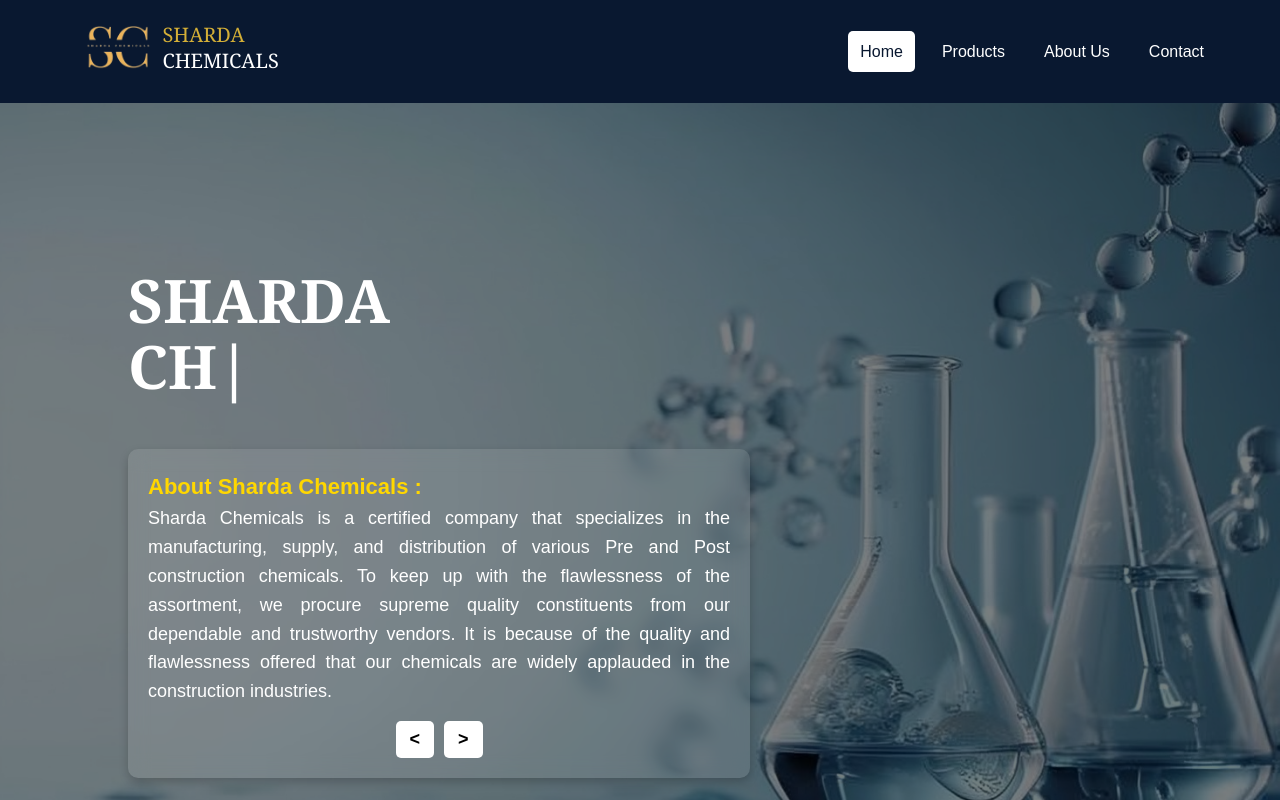
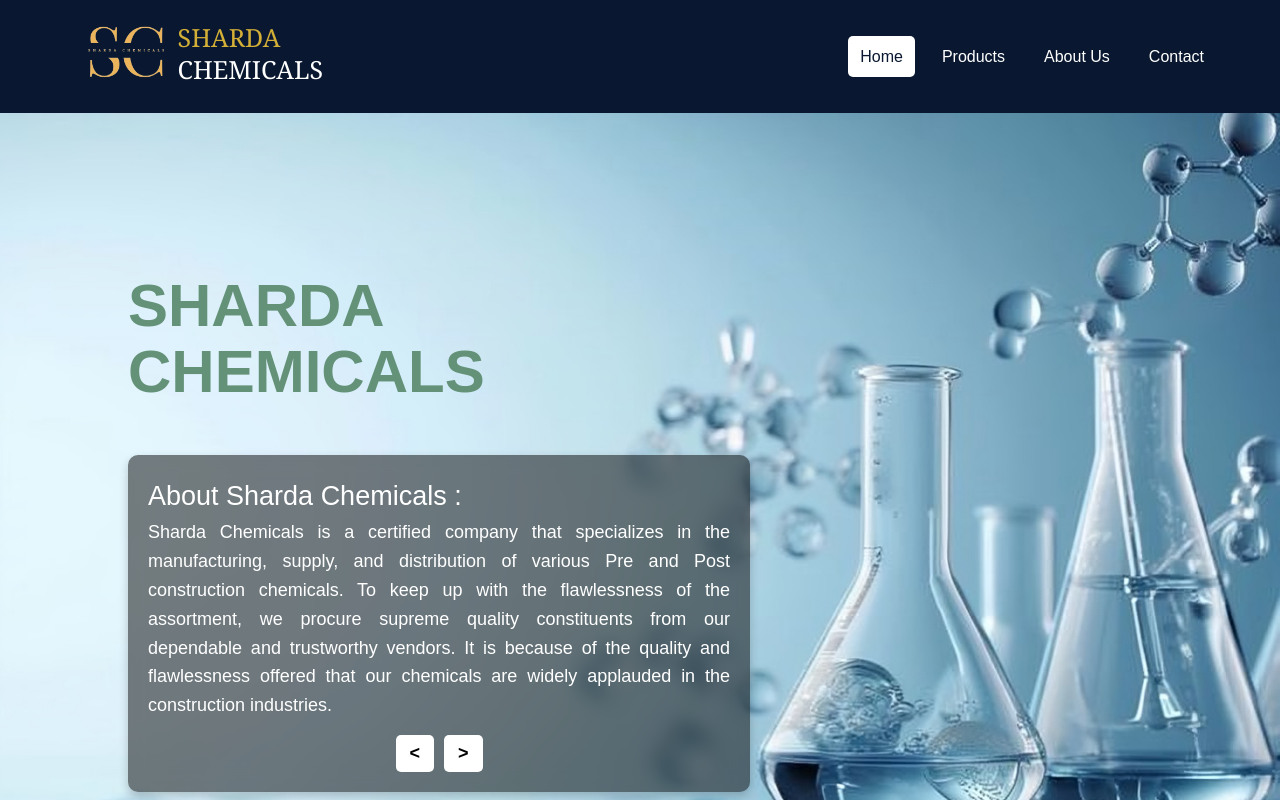
Before and after one commit to Saurabhbokde01/sharda-chemicals, a React (Vite) app: page / in a window 1280 px wide. Built offline with nearby package versions, Linux system fonts and the light colour scheme.

Commit message:
sixth commit

```diff
--- a/src/App.jsx
+++ b/src/App.jsx
@@ -1,15 +1,15 @@
 import Navbar from './Components/Navbar/Navbar'
 import Home from './Components/Home/Home'
-import About from './Components/About/About'
 import Footer from './Components/Footer/Footer'
 import "./App.css"
+import Information from './Components/Information/Information'
 
 const App = () => {
   return (
     <div className='app'>
       <Navbar/>
       <Home/>
-      <About/>
+      <Information/>
       <Footer/>
     </div>
   )
--- a/src/Components/About/About.jsx
+++ /dev/null
@@ -1,9 +0,0 @@
-const About = () => {
-  return (
-    <div>
-
-    </div>
-  )
-}
-
-export default About
--- a/src/Components/Home/Home.css
+++ b/src/Components/Home/Home.css
@@ -2,7 +2,7 @@
     width: 100%;
     min-height: 100vh;
     padding-top: 40px;
-    background: linear-gradient(rgba(0, 0, 0, 0.3), rgba(0, 0, 0, 0.3)),url("../../assets/home5.png") no-repeat center center/cover;
+    background: url("../../assets/home5.png") no-repeat center center/cover;
     display: flex;
     align-items: center;
     padding-left: 10%;
@@ -16,7 +16,6 @@
     left: 0;
     width: 100%;
     height: 100%;
-    background: rgba(0, 0, 0, 0.5);
     z-index: 1;
 }
 .home {
@@ -33,26 +32,18 @@
 .name {
     display: flex;
     flex-direction: column;
-    font-family: 'Georgia', serif;
     line-height: 1.1;
     margin-bottom: 50px;
 }
-.name p {
+.name p{
     font-size: 60px;
     font-weight: bold;
+    color: #639278;
     margin: 0;
 }
 
-.name p:first-child {
-    color: white;
-}
-
-.name p:last-child {
-    color: white;
-}
-
 .desc {
-    background: rgba(255, 255, 255, 0.1);
+    background: rgba(0, 0, 0, 0.5);
     padding: 20px;
     border-radius: 10px;
     box-shadow: 0 4px 10px rgba(0, 0, 0, 0.2);
@@ -70,10 +61,9 @@
     color: white;
     transition: opacity 0.5s ease-in-out;
 }
-.desc p h4{
-    color: gold;
-    font-size: 22px;
+.desc p h2{
     line-height: 1.6;
+    font-weight: 500;
     transition: opacity 0.5s ease-in-out;
 }
 
--- a/src/Components/Home/Home.jsx
+++ b/src/Components/Home/Home.jsx
@@ -3,43 +3,7 @@
 import "./Home.css";
 
 const Home = () => {
-  const text = "CHEMICALS"; // Word to animate
-  const [currentText, setCurrentText] = useState("");
-  const [charIndex, setCharIndex] = useState(0);
-  const [isDeleting, setIsDeleting] = useState(false);
-  const [showCursor, setShowCursor] = useState(true);
-  const [activeIndex, setActiveIndex] = useState(0); // For paragraph switching
-
-  // Typing Effect
-  useEffect(() => {
-    const typingSpeed = 250; // Set typing and deleting speed to 250ms
-
-    const typingEffect = setTimeout(() => {
-      if (!isDeleting) {
-        setCurrentText((prev) => text.substring(0, prev.length + 1));
-
-        if (currentText.length + 1 === text.length) {
-          setIsDeleting(true); // Start deleting after full text appears
-        }
-      } else {
-        setCurrentText((prev) => text.substring(0, prev.length - 1));
-
-        if (currentText.length === 0) {
-          setIsDeleting(false); // Start retyping immediately
-        }
-      }
-    }, typingSpeed);
-
-    return () => clearTimeout(typingEffect);
-  }, [currentText, isDeleting]);
-
-  // Blinking Cursor Effect
-  useEffect(() => {
-    const cursorBlink = setInterval(() => {
-      setShowCursor((prev) => !prev);
-    }, 500);
-    return () => clearInterval(cursorBlink);
-  }, []);
+  const [activeIndex, setActiveIndex] = useState(0);
 
   // Switch Between Paragraphs
   const handleNext = () => {
@@ -55,20 +19,15 @@
       <div className="home-container">
         <div className="name">
           <p>SHARDA</p>
-          <p className="text">
-            <span style={{ visibility: currentText ? "visible" : "hidden" }}>
-              {currentText}
-            </span>
-            {showCursor && "|"}
-          </p>
+          <p>CHEMICALS</p>
         </div>
         <div className="desc">
           <p className={activeIndex === 0 ? "active" : ""}>
-            <h4>About Sharda Chemicals :</h4>
+            <h2>About Sharda Chemicals :</h2>
             Sharda Chemicals is a certified company that specializes in the manufacturing, supply, and distribution of various Pre and Post construction chemicals. To keep up with the flawlessness of the assortment, we procure supreme quality constituents from our dependable and trustworthy vendors. It is because of the quality and flawlessness offered that our chemicals are widely applauded in the construction industries.
           </p>
           <p className={activeIndex === 1 ? "active" : ""}>
-            <h4>What We Can Do ?</h4>
+            <h2>What We Can Do ?</h2>
             Sharda Chemicals is the leading manufacturer and supplier of superior construction chemicals. Sharda Chemicals manufactures a wide range of products which are supplied to some of the biggest construction companies and industries. These construction chemicals are widely used in the construction of industrial, commercial, and infrastructural projects.
           </p>
           <div className="desc-btn">
--- /dev/null
+++ b/src/Components/Information/Information.css
@@ -0,0 +1,96 @@
+/* Main Info Section */
+.info {
+    width: 100%;
+    padding: 60px 5%;
+    display: flex;
+    flex-direction: column;
+    gap: 0px; /* Removed gap to make them touch */
+    background: #f8f9fa;
+}
+
+/* Shared container styling */
+.info-container1,
+.info-container2 {
+    display: flex;
+    align-items: stretch; /* Makes sure both items have equal height */
+    justify-content: center;
+    gap: 0px; /* Removed gap to make sure they touch */
+    width: 100%;
+}
+
+/* Text Box Styling */
+.info-box {
+    flex: 1;
+    background: white;
+    padding: 30px;
+    flex-direction: column;
+    justify-content: center;
+    box-shadow: 0 4px 10px rgba(0, 0, 0, 0.1);
+    border-radius: 0px; /* Removed border radius so they merge properly */
+    text-align: left;
+    display: flex;
+    align-items: center; /* Center text vertically */
+    max-width: 50%;
+    min-height: 100%; /* Ensure same height as image */
+}
+
+/* Headings and Paragraph */
+.info-box h2 {
+    font-size: 28px;
+    color: #1a237e;
+    margin-bottom: 15px;
+}
+
+.info-box p {
+    font-size: 18px;
+    color: #333;
+    line-height: 1.6;
+}
+
+/* Image Box */
+.info-box-img {
+    flex: 1;
+    display: flex;
+    justify-content: center;
+    align-items: center;
+    max-width: 50%;
+    min-height: 50%; /* Ensure same height as text box */
+}
+
+.info-box-img img {
+    width: 100%;
+    height: 100%; /* Make image stretch fully */
+    object-fit: cover; /* Crop and fit image properly */
+    border-radius: 0px; /* No border-radius to match layout */
+}
+@media (max-width: 1024px) {
+    .info {
+        padding: 40px 3%;
+    }
+
+    .info-box h2 {
+        font-size: 24px;
+    }
+
+    .info-box p {
+        font-size: 16px;
+    }
+}
+
+@media (max-width: 768px) {
+    .info-container1,
+    .info-container2 {
+        flex-direction: column;
+        text-align: center;
+    }
+
+    .info-box,
+    .info-box-img {
+        max-width: 100%;
+    }
+
+    .info-box-img img {
+        width: 100%;
+        height: auto;
+    }
+}
--- /dev/null
+++ b/src/Components/Information/Information.jsx
@@ -0,0 +1,37 @@
+import info_img_1 from "../../assets/info-img1.webp";
+import info_img_2 from "../../assets/info-img2.webp";
+import "./Information.css";
+
+const Information = () => {
+  return (
+    <div className="info">
+      {/* Mission Section (Text First, Image Second) */}
+      <div className="info-container1">
+        <div className="info-box">
+          <h2>Our Vision</h2>
+          <p>
+            Aaradhya Chemicals strives to be a trusted partner for the construction industry, known for its innovative chemical solutions that enhance concrete performance, sustainability, and longevity. Our vision is to become a global leader in the field of construction chemicals, driving the future of infrastructure development with our advanced products.
+          </p>
+        </div>
+        <div className="info-box-img">
+          <img src={info_img_1} alt="Vision" />
+        </div>
+      </div>
+
+      {/* Vision Section (Image First, Text Second) */}
+      <div className="info-container2">
+        <div className="info-box-img">
+          <img src={info_img_2} alt="Commitment to Quality" />
+        </div>
+        <div className="info-box">
+          <h2>Our Commitment to Quality</h2>
+          <p>
+            At Aaradhya Chemicals, quality is at the core of everything we do. We adhere to stringent quality control processes and use the latest technological advancements to develop our products. This ensures that each product we deliver performs optimally under various conditions, helping our clients meet the highest construction standards.
+          </p>
+        </div>
+      </div>
+    </div>
+  );
+};
+
+export default Information;
--- a/src/Components/Navbar/Navbar.css
+++ b/src/Components/Navbar/Navbar.css
@@ -14,7 +14,7 @@
     gap: 10px;
 }
 .navbar-left img {
-    height: 45px;
+    height: 55px;
     width: auto;
 }
 .logo-name {
@@ -31,13 +31,13 @@
 }
 .logo-name p:first-child {
     color: #D4AF37;
-    font-size: 20px;
+    font-size: 25px;
     font-family: 'Georgia', serif;
     margin: 0;
 }
 .logo-name p:last-child {
     color: #fff;
-    font-size: 20px;
+    font-size: 25px;
     font-family: 'Georgia', serif;
     margin: 0;
 }
```
Also changed, not shown: src/Components/About/About.css (deleted), src/assets/info-img1.webp (added), src/assets/info-img2.webp (added).
